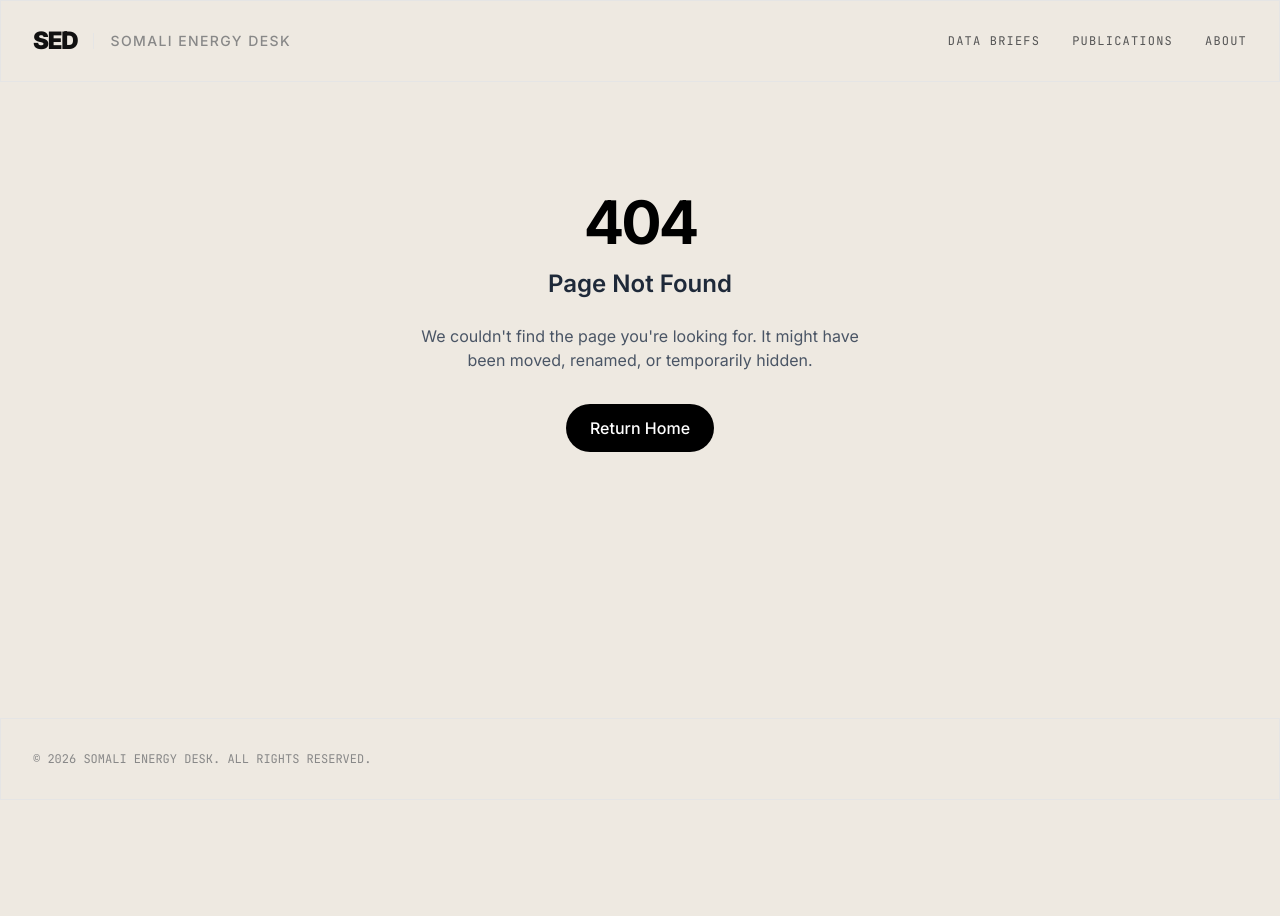
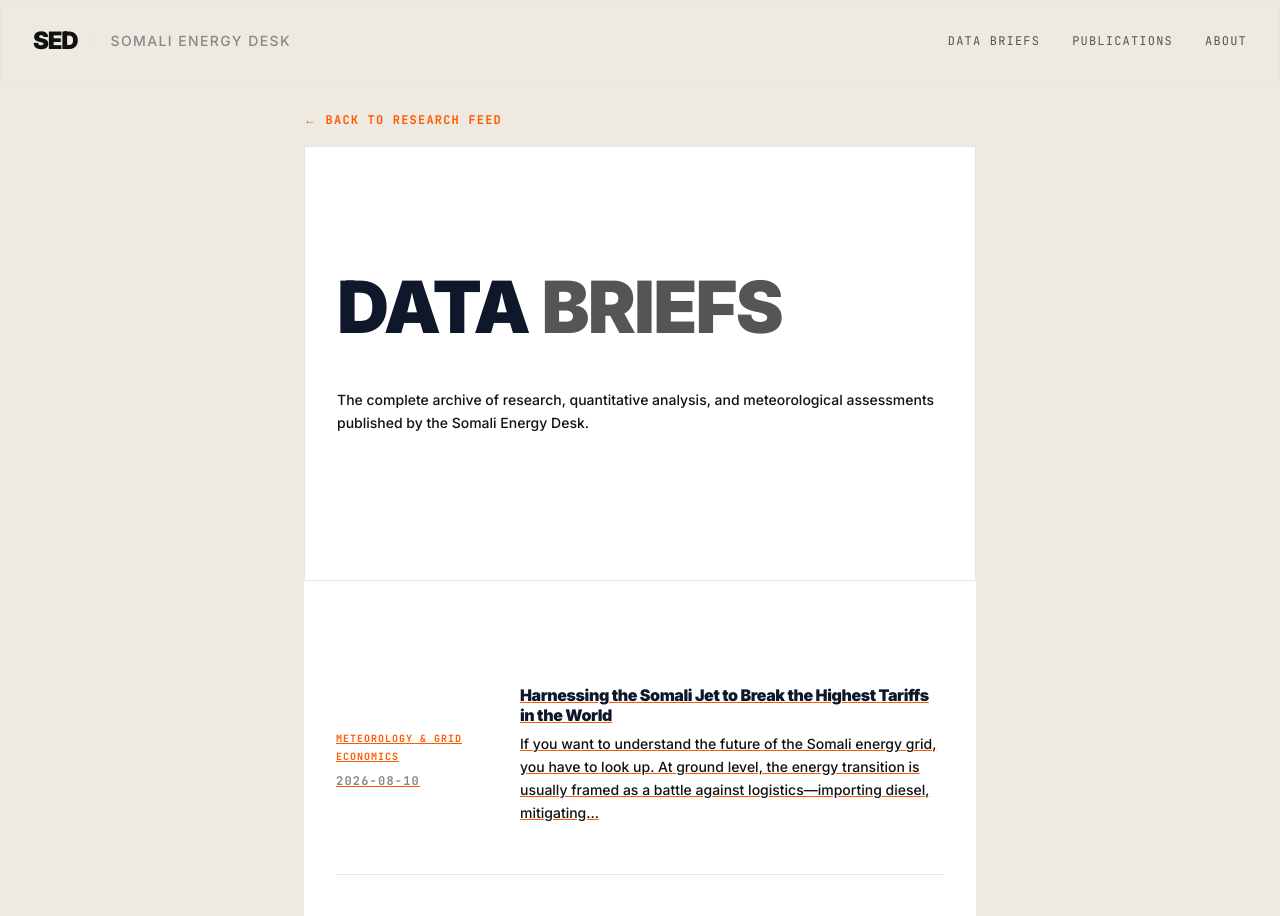
Before and after one commit to engnrhussein/somali-energy-desk, a Next.js app: page /briefs in a window 1280 px wide. Before the commit this address had no page. Shown: the top 916 px of the page. Before the commit the page ends 800 px from the top, so only its background shows below. Built offline with nearby package versions, Linux system fonts and the light colour scheme.

Commit message:
feat: implement paginated briefs archive page and update homepage

```diff
--- /dev/null
+++ b/src/app/briefs/page.tsx
@@ -0,0 +1,72 @@
+import fs from "fs";
+import path from "path";
+import matter from "gray-matter";
+import BriefsListClient from "../../components/BriefsListClient";
+
+export default function BriefsPage() {
+  const briefsDir = path.join(process.cwd(), 'content/briefs');
+  let briefs: any[] = [];
+
+  if (fs.existsSync(briefsDir)) {
+    const files = fs.readdirSync(briefsDir);
+    briefs = files.filter(f => f.endsWith('.mdx')).map(file => {
+      const mdxPath = path.join(briefsDir, file);
+      const fileContent = fs.readFileSync(mdxPath, 'utf8');
+      const { data, content } = matter(fileContent);
+
+      const slug = file.replace(/\.mdx$/, '');
+      const title = data.title || slug;
+      let date = '';
+      if (data.date) {
+        try {
+          date = new Date(data.date).toISOString().split('T')[0];
+        } catch(e) {
+          date = String(data.date);
+        }
+      }
+      const category = data.category || 'RESEARCH';
+
+      if (data.is_draft || data.is_hidden) {
+        return null;
+      }
+
+      let cleanContent = content.replace(/^#+\s+.*$/gm, '');
+      cleanContent = cleanContent.replace(/^\*\*.*$/gm, '');
+      cleanContent = cleanContent.replace(/^---+$/gm, '');
+      cleanContent = cleanContent.replace(/[#*`_\[\]>]/g, '');
+      cleanContent = cleanContent.trim().replace(/\s+/g, ' ');
+
+      let excerpt = cleanContent;
+      if (cleanContent.length > 200) {
+        const nextSpace = cleanContent.indexOf(' ', 200);
+        if (nextSpace === -1) {
+          excerpt = cleanContent;
+        } else {
+          excerpt = cleanContent.substring(0, nextSpace) + '...';
+        }
+      }
+
+      return { slug, title, date, category, excerpt };
+    }).filter(Boolean);
+
+    // Sort descending
+    briefs.sort((a, b) => new Date(b.date).getTime() - new Date(a.date).getTime());
+  }
+
+  return (
+    <div className="flex flex-col min-h-full">
+      <section className="px-8 py-24 md:py-32 w-full flex flex-col items-start overflow-hidden border-b border-hairline bg-white">
+        <h1 className="text-5xl md:text-7xl font-black tracking-tighter leading-[0.9] mb-8">
+          DATA <span className="text-slate-gray">BRIEFS</span>
+        </h1>
+        <p className="max-w-2xl text-lg text-slate-dim font-medium leading-relaxed">
+          The complete archive of research, quantitative analysis, and meteorological assessments published by the Somali Energy Desk.
+        </p>
+      </section>
+
+      <section className="px-8 py-16 flex-1 bg-white">
+        <BriefsListClient briefs={briefs} />
+      </section>
+    </div>
+  );
+}
--- a/src/app/layout.tsx
+++ b/src/app/layout.tsx
@@ -48,7 +48,7 @@ export default function RootLayout({
             <span className="text-sm font-medium tracking-widest text-slate-dim uppercase">Somali Energy Desk</span>
           </div>
           <nav className="hidden md:flex gap-8 text-xs font-mono tracking-widest text-slate-gray">
-            <ScrollLink href="/#research" className="hover:text-safety transition-colors">DATA BRIEFS</ScrollLink>
+            <Link href="/briefs" className="hover:text-safety transition-colors">DATA BRIEFS</Link>
             <Link href="/publications" className="hover:text-safety transition-colors">PUBLICATIONS</Link>
             <Link href="/about" className="hover:text-safety transition-colors">ABOUT</Link>
           </nav>
--- a/src/app/page.tsx
+++ b/src/app/page.tsx
@@ -125,12 +125,13 @@ export default function Home() {
               </p>
             </div>
           ) : (
-            <div className="grid grid-cols-1 md:grid-cols-2 gap-8">
-              {briefs.map((brief) => (
+            <>
+              <div className="grid grid-cols-1 md:grid-cols-2 gap-8 mb-12">
+                {briefs.slice(0, 4).map((brief) => (
                   <a key={brief.slug} href={`/briefs/${brief.slug}`} className="group flex flex-col justify-between block p-10 bg-white border border-slate-light hover:border-safety transition-colors shadow-sm hover:shadow-md">
                     <div>
                       <span className="font-mono text-[10px] text-safety font-bold tracking-widest uppercase mb-4 block">
-                      {brief.category} — {brief.date || 'DRAFT'}
+                        {brief.category} — {brief.date ? brief.date.split(' ')[0] : 'DRAFT'}
                       </span>
                       <h3 className="text-2xl md:text-3xl font-black font-sans tracking-tight mb-4 group-hover:text-safety transition-colors leading-tight">
                         {brief.title}
@@ -145,6 +146,13 @@ export default function Home() {
                   </a>
                 ))}
               </div>
+
+              <div className="flex justify-start">
+                <Link href="/briefs" className="font-mono text-sm font-bold tracking-widest uppercase text-onyx hover:text-safety transition-colors border-b border-transparent hover:border-safety pb-1">
+                  Read more &rarr;
+                </Link>
+              </div>
+            </>
           )}
         </div>
       </section>
--- /dev/null
+++ b/src/components/BriefsListClient.tsx
@@ -0,0 +1,100 @@
+"use client";
+
+import { useState } from "react";
+import Link from "next/link";
+
+interface Brief {
+  slug: string;
+  title: string;
+  date: string;
+  category: string;
+  excerpt: string;
+}
+
+interface Props {
+  briefs: Brief[];
+}
+
+export default function BriefsListClient({ briefs }: Props) {
+  const [currentPage, setCurrentPage] = useState(1);
+  const itemsPerPage = 15;
+  const totalPages = Math.max(1, Math.ceil(briefs.length / itemsPerPage));
+
+  const startIndex = (currentPage - 1) * itemsPerPage;
+  const currentBriefs = briefs.slice(startIndex, startIndex + itemsPerPage);
+
+  const nextPage = () => {
+    if (currentPage < totalPages) {
+      setCurrentPage(currentPage + 1);
+      window.scrollTo({ top: 0, behavior: 'smooth' });
+    }
+  };
+
+  const prevPage = () => {
+    if (currentPage > 1) {
+      setCurrentPage(currentPage - 1);
+      window.scrollTo({ top: 0, behavior: 'smooth' });
+    }
+  };
+
+  return (
+    <div className="w-full max-w-5xl mx-auto">
+      <div className="flex flex-col gap-0 mb-12">
+        {currentBriefs.map((brief) => (
+          <Link
+            key={brief.slug}
+            href={`/briefs/${brief.slug}`}
+            className="group flex flex-col md:flex-row gap-4 md:gap-8 items-start md:items-center py-8 border-b border-slate-light hover:border-safety transition-colors"
+          >
+            <div className="w-full md:w-1/4 shrink-0">
+              <span className="font-mono text-[10px] text-safety font-bold tracking-widest uppercase block mb-2">
+                {brief.category}
+              </span>
+              <span className="font-mono text-xs text-slate-dim font-bold tracking-widest uppercase block">
+                {brief.date || 'DRAFT'}
+              </span>
+            </div>
+
+            <div className="w-full md:w-3/4">
+              <h3 className="text-xl md:text-3xl font-black font-sans tracking-tight mb-3 group-hover:text-safety transition-colors leading-tight">
+                {brief.title}
+              </h3>
+              <p className="text-sm text-slate-gray font-medium leading-relaxed">
+                {brief.excerpt}
+              </p>
+            </div>
+          </Link>
+        ))}
+        {currentBriefs.length === 0 && (
+          <div className="py-12 text-center text-slate-dim font-mono text-sm">
+            No research briefs found.
+          </div>
+        )}
+      </div>
+
+      {totalPages > 1 && (
+        <div className="flex items-center justify-between border-t border-slate-light pt-8 mt-8">
+          <div className="text-xs font-mono font-bold tracking-widest text-slate-dim uppercase">
+            Page {currentPage} of {totalPages}
+          </div>
+          <div className="flex gap-4">
+            <button
+              onClick={prevPage}
+              disabled={currentPage === 1}
+              className="w-12 h-12 flex items-center justify-center border border-slate-light disabled:opacity-30 hover:border-safety hover:text-safety transition-colors font-mono font-bold"
+            >
+              &lt;
+            </button>
+            <button
+              onClick={nextPage}
+              disabled={currentPage === totalPages}
+              className="w-12 h-12 flex items-center justify-center border border-slate-light disabled:opacity-30 hover:border-safety hover:text-safety transition-colors font-mono font-bold"
+            >
+              &gt;
+            </button>
+          </div>
+        </div>
+      )}
+    </div>
+  );
+}
```
Lines whose indentation alone changed are shown as unchanged.
